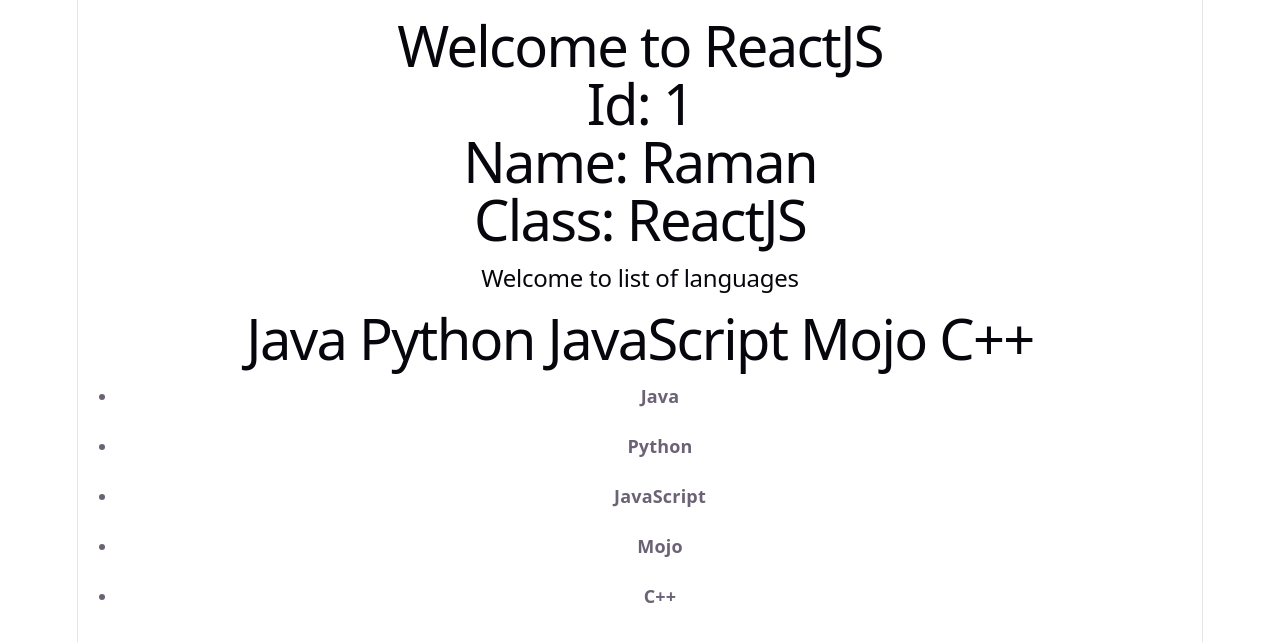
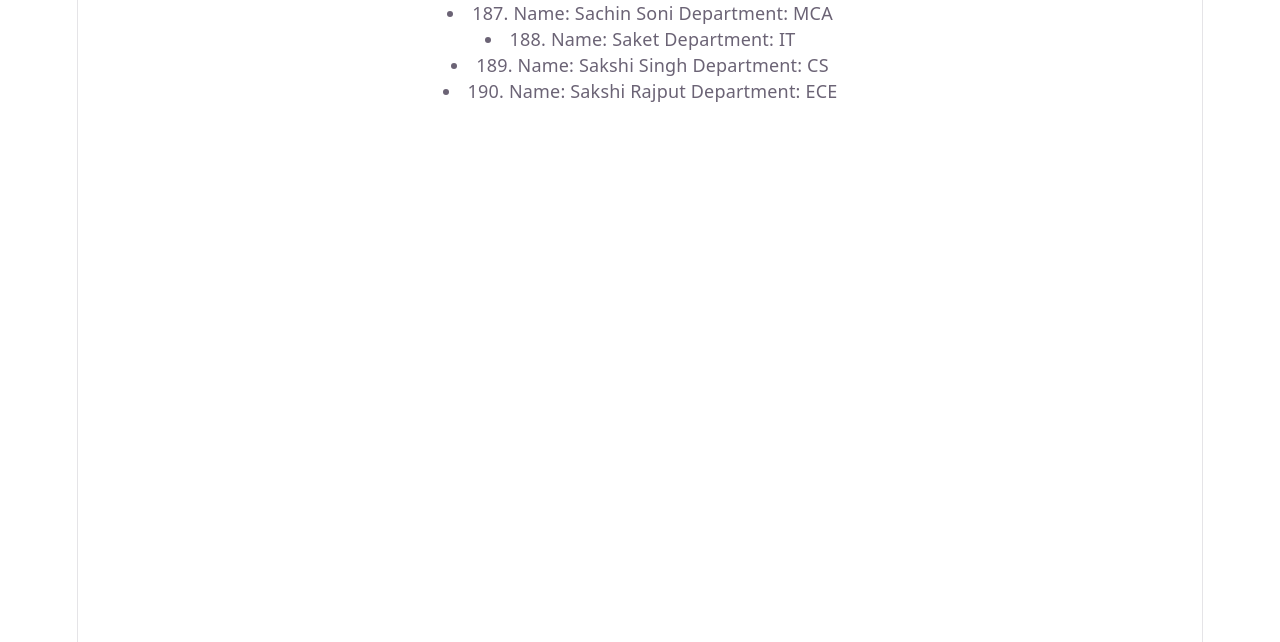
Before and after one commit to Tanya-26/ReactJS, a React (Vite) app: page / in a window 1280 px wide. Shown: the top 642 px of the page. Built offline with nearby package versions, Linux system fonts and the light colour scheme.

Commit message:
made arrays

```diff
--- a/src/App.jsx
+++ b/src/App.jsx
@@ -1,25 +1,60 @@
 function App() {
-  let listinfo = {
-    id: 1,
-    name: "Raman",
-    class: "ReactJS",
-  };
-  let language = ["Java"," Python", " JavaScript", " Mojo", " C++"];
+  // let listinfo = {
+  //   id: 1,
+  //   name: "Raman",
+  //   class: "ReactJS",
+  // };
+  // let language = [" Java"," Python", " JavaScript", " Mojo", " C++", " Kotlin"];
+  // let language = [
+  //   { id: 1, name: "Java", scope: 50 },
+  //   { id: 2, name: "Python", scope: 70 },
+  //   { id: 3, name: "JavaScript", scope: 60 },
+  //   { id: 4, name: "Mojo", scope: 90 },
+  //   { id: 5, name: "Kotlin", scope: 10 },
+  // ];
+  let studentInfo = [
+    { id: 187, name: "Sachin Soni", dept: "MCA" },
+    { id: 188, name: "Saket", dept: "IT" },
+    { id: 189, name: "Sakshi Singh", dept: "CS" },
+    { id: 190, name: "Sakshi Rajput", dept: "ECE" },
+  ];
   return (
     <div>
-      <h1>Welcome to ReactJS</h1>
+      {/* <h1>Welcome to ReactJS</h1>
       <h1>Id: {listinfo.id}</h1>
       <h1>Name: {listinfo.name}</h1>
-      <h1>Class: {listinfo.class}</h1>
-      <h2>Welcome to list of languages</h2>
-      <h1>{language}</h1>
-      <ul>
+      <h1>Class: {listinfo.class}</h1> */}
+      {/* <h2>Welcome to list of languages:</h2> */}
+      {/* <h1>{language}</h1> */}
+      {/* Displaying array without return */}
+      {/* <ul>
         {language.map((l,index) => (
           <li key={index}>
             <h4>{l}</h4>
           </li>
         ))}
-      </ul>
+      </ul> */}
+      {/* Displaying Array */}
+      {/* {
+        language.map((value, index)=>{
+          return <h1 key={index}>{index}.{value}</h1>
+        })
+      } */}
+      {/* Displaying Array containing objects */}
+      {/* {language.map((l) => {
+        return (
+          <li key={l.id}>
+            {l.id}. Name: {l.name}. Scope: {l.scope}{" "}
+          </li>
+        );
+      })} */}
+      {studentInfo.map((value) => {
+        return (
+          <li key={value.id}>
+            {value.id}. Name: {value.name} Department: {value.dept}{" "}
+          </li>
+        );
+      })}
     </div>
   );
 }
```
